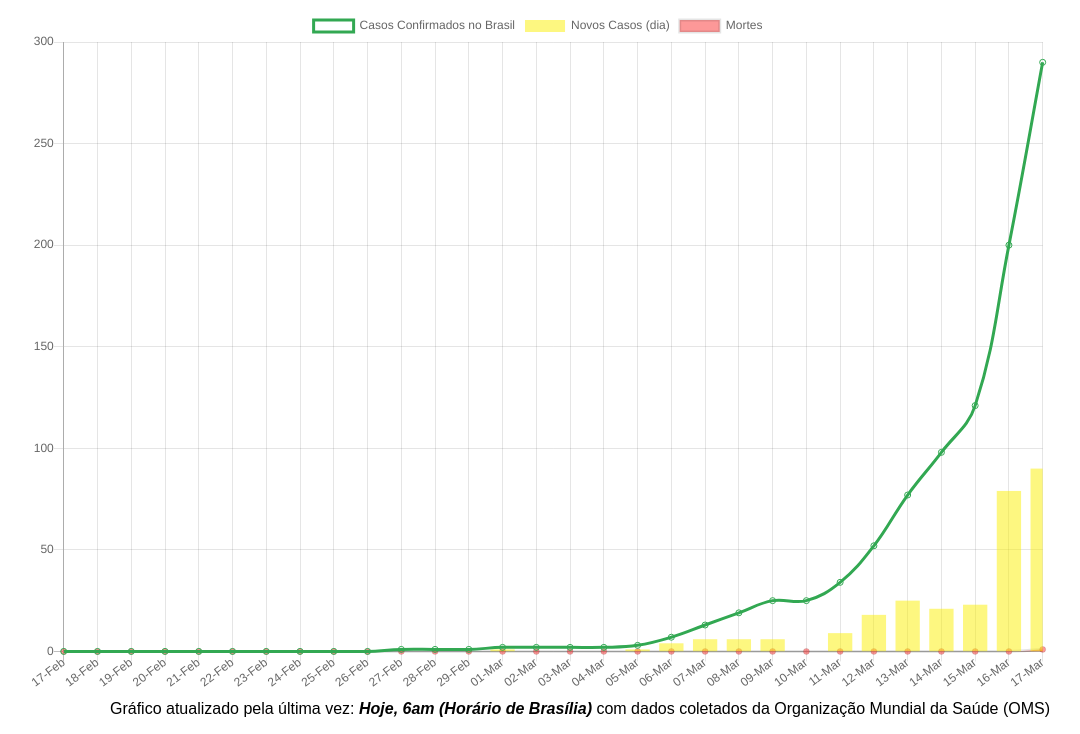
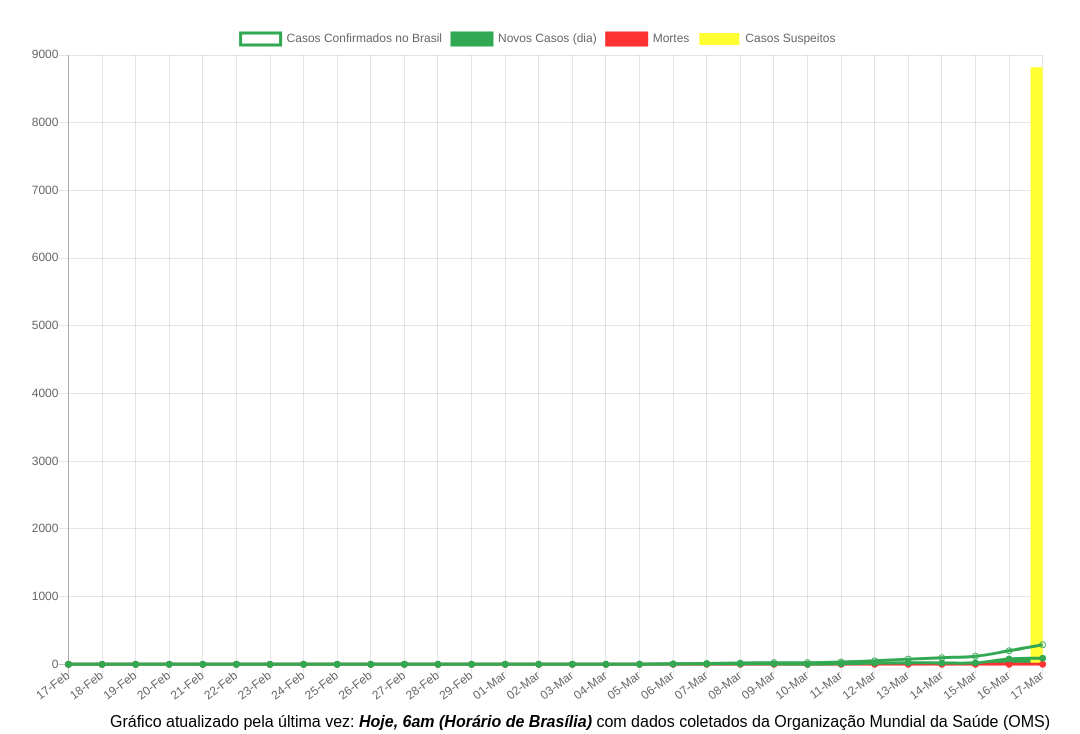
Before and after one commit to ga-fleury/Coronavirus-Brasil, a plain HTML site: page index.html in a window 1280 px wide. Shown: the part 66-800 px from the top of the page, without its empty margins (102-1182 px from the left). Drawn offline with nearby package versions, Linux system fonts and the light colour scheme.

Commit message:
suspect cases full

```diff
--- a/css/main.scss
+++ b/css/main.scss
@@ -9,6 +9,7 @@ body {
   position: absolute;
   height: 100vh;
   width: 100vw;
+  text-align: center;
 }
 
 .chart-wrap {
@@ -21,6 +22,9 @@ body {
   text-align: right;
 }
 
+.txtwrap {
+  text-align: center;
+}
 
 a {
   text-decoration: none;
@@ -41,6 +45,13 @@ h1 {
   margin-top: 1%;
 }
 
+h2 {
+  text-align: center;
+  margin-top: 1%;
+}
+
+
+
 @media screen and (max-width:600px) {
   h1 {
     font-size: 1rem;
--- a/data/brasil_full.csv
+++ b/data/brasil_full.csv
@@ -1,58 +1,58 @@
-dia,casos_total,casos_dia,mortes_total
-21-Jan,,,
-22-Jan,,,
-23-Jan,,,
-24-Jan,,,
-25-Jan,,,
-26-Jan,,,
-27-Jan,,,
-28-Jan,,,
-29-Jan,,,
-30-Jan,,,
-31-Jan,,,
-01-Feb,,,
-02-Feb,,,
-03-Feb,,,
-04-Feb,,,
-05-Feb,,,
-06-Feb,,,
-07-Feb,,,
-08-Feb,,,
-09-Feb,,,
-10-Feb,,,
-11-Feb,,,
-12-Feb,,,
-13-Feb,,,
-14-Feb,,,
-15-Feb,,,
-16-Feb,,,
-17-Feb,,,
-18-Feb,,,
-19-Feb,,,
-20-Feb,,,
-21-Feb,,,
-22-Feb,,,
-23-Feb,,,
-24-Feb,,,
-25-Feb,,,
-26-Feb,,,
-27-Feb,1,,
-28-Feb,1,0,
-29-Feb,1,0,
-01-Mar,2,1,
-02-Mar,2,0,
-03-Mar,2,0,
-04-Mar,2,0,
-05-Mar,3,1,
-06-Mar,7,4,
-07-Mar,13,6,
-08-Mar,19,6,
-09-Mar,25,6,
-10-Mar,25,0,
-11-Mar,34,9,
-12-Mar,52,18,
-13-Mar,77,25,
-14-Mar,98,21,
-15-Mar,121,23,
-16-Mar,200,79,
-17-Mar,290,90,1
+dia,casos_total,casos_dia,mortes_total,casos_suspeitos
+21-Jan,,,,
+22-Jan,,,,
+23-Jan,,,,
+24-Jan,,,,
+25-Jan,,,,
+26-Jan,,,,
+27-Jan,,,,
+28-Jan,,,,
+29-Jan,,,,
+30-Jan,,,,
+31-Jan,,,,
+01-Feb,,,,
+02-Feb,,,,
+03-Feb,,,,
+04-Feb,,,,
+05-Feb,,,,
+06-Feb,,,,
+07-Feb,,,,
+08-Feb,,,,
+09-Feb,,,,
+10-Feb,,,,
+11-Feb,,,,
+12-Feb,,,,
+13-Feb,,,,
+14-Feb,,,,
+15-Feb,,,,
+16-Feb,,,,
+17-Feb,,,,
+18-Feb,,,,
+19-Feb,,,,
+20-Feb,,,,
+21-Feb,,,,
+22-Feb,,,,
+23-Feb,,,,
+24-Feb,,,,
+25-Feb,,,,
+26-Feb,,,,
+27-Feb,1,,,
+28-Feb,1,0,,
+29-Feb,1,0,,
+01-Mar,2,1,,
+02-Mar,2,0,,
+03-Mar,2,0,,
+04-Mar,2,0,,
+05-Mar,3,1,,
+06-Mar,7,4,,
+07-Mar,13,6,,
+08-Mar,19,6,,
+09-Mar,25,6,,
+10-Mar,25,0,,
+11-Mar,34,9,,
+12-Mar,52,18,,
+13-Mar,77,25,,
+14-Mar,98,21,,
+15-Mar,121,23,,
+16-Mar,200,79,,
+17-Mar,290,90,1,8819
--- a/index.html
+++ b/index.html
@@ -26,7 +26,7 @@
   <meta property="og:locale" content="pt_BR" />
   <title>COVID-19 Brasil</title>
   <!-- <link rel="stylesheet" href="./node_modules/chart.js/dist/Chart.min.css"> -->
-  <link rel="stylesheet" href="./css/main.css">
+  <link rel="stylesheet" href="./css/main.min.css">
   <link rel="icon" href="./img/favicon.ico" type="image/x-icon">
 </head>
 
@@ -35,7 +35,8 @@
 <script src="./js/main.js"></script>
 
 <body>
-  <h1>COVID-19 no Brasil (30 dias)</h1>
+    <h2>COVID-19 no Brasil (30 dias)</h2>
+    <h3>clique na legenda para ativar/desativar estatística</h3>
 <div class="chart-wrap">
   <canvas id="chart"></canvas>
   <span class="info"><a href="https://ourworldindata.org/coronavirus-source-data">Gráfico atualizado pela última vez: <b><i>Hoje, 6am (Horário de Brasília)</i></b> com dados coletados da Organização Mundial da Saúde (OMS) </a> </span>
--- a/js/main.js
+++ b/js/main.js
@@ -1,8 +1,9 @@
 d3.csv('../data/brasil_full.csv')
   .then(data => {
+    // all-time dates and case numbers
+    var suspectFull = data.map(d => d = d.casos_suspeitos)
     var mortesFull = data.map(d => d = d.mortes_total);
     var newCasesFull = data.map(d => d = d.casos_dia);
-    // all-time dates and case numbers
     var dateFull = data.map(d => d = d.dia);
     var brasilCasesFull = data.map(d => d = d.casos_total);
     // 30-day period
@@ -10,17 +11,20 @@ d3.csv('../data/brasil_full.csv')
     var brasilCasesTrinta = brasilCasesFull.slice(brasilCasesFull.length - 30, brasilCasesFull.length);
     var newCasesTrinta = newCasesFull.slice(newCasesFull.length - 30, newCasesFull.length);
     var mortesTrinta = mortesFull.slice(mortesFull.length - 30, mortesFull.length);
+    var suspectTrinta = suspectFull.slice(suspectFull.length - 30, suspectFull.length);
     // 7-day period
     var dateSete = dateFull.slice(dateFull.length - 7, dateFull.length);
     var brasilCasesSete = brasilCasesFull.slice(brasilCasesFull.length - 7, brasilCasesFull.length);
     var newCasesSete = newCasesFull.slice(newCasesFull.length - 7, newCasesFull.length);
     var mortesSete = mortesFull.slice(mortesFull.length - 7, mortesFull.length);
+    var suspectSete = suspectFull.slice(suspectFull.length - 7, suspectFull.length);
 
     var chart = new Chart('chart', {
       type: 'line',
       data: {
         labels: dateTrinta,
-        datasets: [{
+        datasets: [
+          {
             label: 'Casos Confirmados no Brasil',
             data: brasilCasesTrinta,
             backgroundColor: 'rgba(255, 200, 132, 0)',
@@ -29,13 +33,20 @@ d3.csv('../data/brasil_full.csv')
           {
             label: 'Novos Casos (dia)',
             data: newCasesTrinta,
-            type: 'bar',
-            backgroundColor: 'rgba(252, 240, 3, 0.5)',
+            backgroundColor: 'rgba(50, 168, 82, 1)',
+            borderColor: 'rgba(50, 168, 82, 1)',
           },
           {
             label: 'Mortes',
             data: mortesTrinta,
-            backgroundColor: 'rgba(252, 50, 50, 0.5)'
+            backgroundColor: 'rgba(252, 50, 50, 1)',
+            borderColor: 'rgba(252, 50, 50, 1)'
+          },
+          {
+            label: 'Casos Suspeitos',
+            data: suspectTrinta,
+            backgroundColor: 'rgba(255, 255, 50, 1)',
+            type: 'bar'
           }
         ]
       },
--- a/js/mobile.js
+++ b/js/mobile.js
@@ -1,8 +1,9 @@
 d3.csv('../data/brasil_full.csv')
   .then(data => {
+    // all-time dates and case numbers
+    var suspectFull = data.map(d => d = d.casos_suspeitos)
     var mortesFull = data.map(d => d = d.mortes_total);
     var newCasesFull = data.map(d => d = d.casos_dia);
-    // all-time dates and case numbers
     var dateFull = data.map(d => d = d.dia);
     var brasilCasesFull = data.map(d => d = d.casos_total);
     // 30-day period
@@ -10,17 +11,20 @@ d3.csv('../data/brasil_full.csv')
     var brasilCasesTrinta = brasilCasesFull.slice(brasilCasesFull.length - 30, brasilCasesFull.length);
     var newCasesTrinta = newCasesFull.slice(newCasesFull.length - 30, newCasesFull.length);
     var mortesTrinta = mortesFull.slice(mortesFull.length - 30, mortesFull.length);
+    var suspectTrinta = suspectFull.slice(suspectFull.length - 30, suspectFull.length);
     // 7-day period
     var dateSete = dateFull.slice(dateFull.length - 7, dateFull.length);
     var brasilCasesSete = brasilCasesFull.slice(brasilCasesFull.length - 7, brasilCasesFull.length);
     var newCasesSete = newCasesFull.slice(newCasesFull.length - 7, newCasesFull.length);
     var mortesSete = mortesFull.slice(mortesFull.length - 7, mortesFull.length);
+    var suspectSete = suspectFull.slice(suspectFull.length - 7, suspectFull.length);
 
     var chart = new Chart('chart', {
       type: 'line',
       data: {
         labels: dateSete,
-        datasets: [{
+        datasets: [
+          {
             label: 'Casos Confirmados no Brasil',
             data: brasilCasesSete,
             backgroundColor: 'rgba(255, 200, 132, 0)',
@@ -29,13 +33,20 @@ d3.csv('../data/brasil_full.csv')
           {
             label: 'Novos Casos (dia)',
             data: newCasesSete,
-            type: 'bar',
-            backgroundColor: 'rgba(252, 240, 3, 0.5)',
+            backgroundColor: 'rgba(50, 168, 82, 1)',
+            borderColor: 'rgba(50, 168, 82, 1)',
           },
           {
             label: 'Mortes',
             data: mortesSete,
-            backgroundColor: 'rgba(252, 50, 50, 0.5)'
+            backgroundColor: 'rgba(252, 50, 50, 1)',
+            borderColor: 'rgba(252, 50, 50, 1)'
+          },
+          {
+            label: 'Casos Suspeitos',
+            data: suspectSete,
+            backgroundColor: 'rgba(255, 255, 50, 1)',
+            type: 'bar'
           }
         ]
       },
```
Also changed, not shown: mobile.html (+3 -2 lines), css/main.min.css (added).
